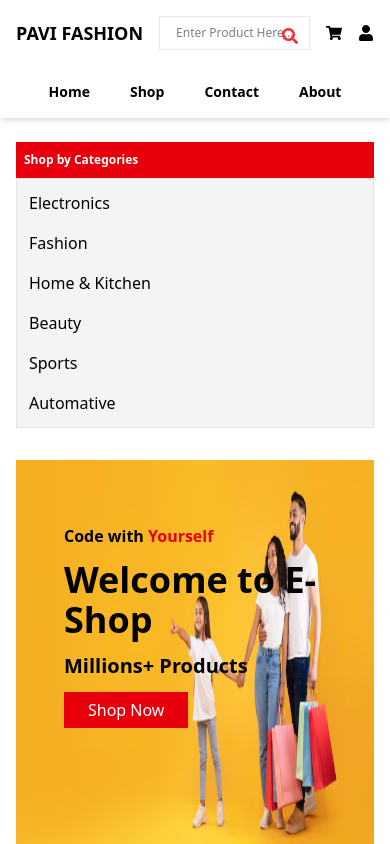
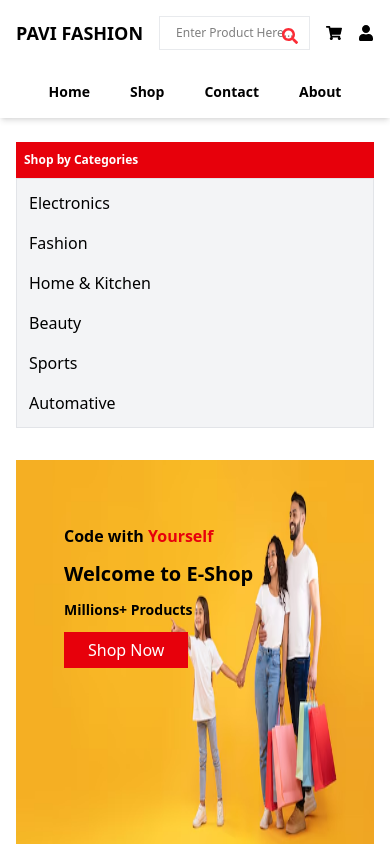
Before and after one commit to Pavithra-cool/PaviFashion, a React (Vite) app: page / in a window 390 px wide. Shown: the top 844 px of the page. Built offline with nearby package versions, Linux system fonts and the light colour scheme.

Commit message:
Update Home.jsx

```diff
--- a/src/Pages/Home.jsx
+++ b/src/Pages/Home.jsx
@@ -35,8 +35,8 @@ const Home = () => {
                 <img className='h-full w-full ' src={banner1} alt="" />
                 <div className='absolute top-16 left-12'>
                     <p className='text-black-600 font-bold'>Code with <span className='text-red-600 '>Yourself</span></p>
-                    <h2 className='font-bold text-4xl mt-3'>Welcome to E-Shop</h2>
-                    <p className='text-xl font-bold  mt-3 '>Millions+ Products</p>
+                    <h2 className='font-bold text-xl md:text-2xl lg:text-4xl  mt-3'>Welcome to E-Shop</h2>
+                    <p className='text-sm md:text-xl lg:text-2xl font-bold  mt-3 '>Millions+ Products</p>
                     <button className='text-white bg-red-600 px-6 py-1.5 mt-3 hover:bg-red-400'>Shop Now</button>
                 </div>
             </div>
```
